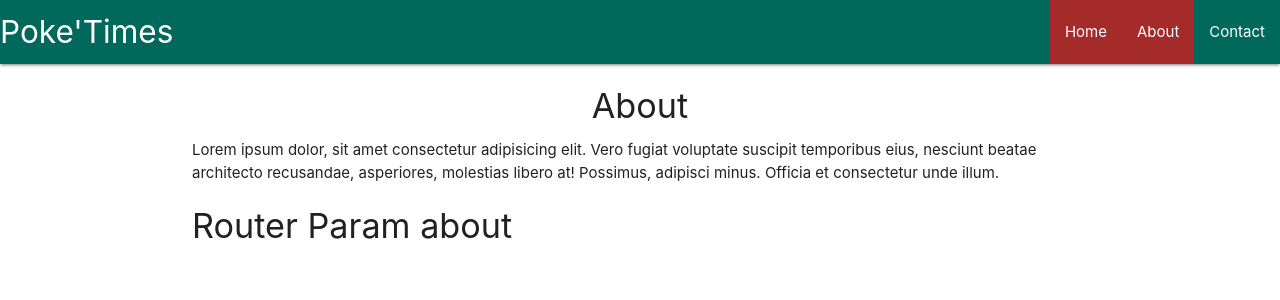
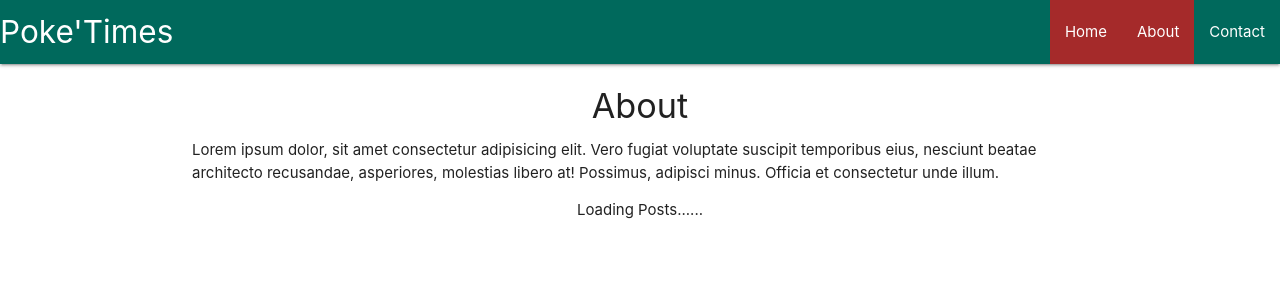
Before and after one commit to reanzi/react-refresher, a React (Create React App) app in the folder refresher/: page /about in a window 1280 px wide. Shown: the top 300 px of the page. Built offline with nearby package versions, Linux system fonts and the light colour scheme; no server answers.

Commit message:
Using params to direct user to the post

```diff
--- a/refresher/src/components/Home.js
+++ b/refresher/src/components/Home.js
@@ -1,4 +1,5 @@
 import React, { Component } from "react";
+import { Link } from "react-router-dom";
 import axios from "axios";
 
 class Home extends Component {
@@ -20,7 +21,9 @@ class Home extends Component {
         return (
           <div className="post card" key={post.id}>
             <div className="card-content">
-              <span className="card-title">{post.title}</span>
+              <Link to={"/" + post.id}>
+                <span className="card-title">{post.title}</span>
+              </Link>
               <p>{post.body}</p>
             </div>
           </div>
--- a/refresher/src/components/PostView.js
+++ b/refresher/src/components/PostView.js
@@ -1,22 +1,31 @@
 import React, { Component } from "react";
+import Axios from "axios";
 
 export default class PostView extends Component {
   state = {
-    id: null
+    post: null
   };
   componentDidMount() {
     // console.log(this.props);
     let id = this.props.match.params.post_id;
-    this.setState({
-      id
+    Axios.get("https://jsonplaceholder.typicode.com/posts/" + id).then(res => {
+      //   const { post } = res.data;
+      // console.log(res.data);
+      this.setState({
+        post: res.data
+      });
+      console.log(this.state);
     });
-    // console.log(id);
   }
   render() {
-    return (
-      <div className="container">
-        <h4>Router Param {this.state.id}</h4>
+    const post = this.state.post ? (
+      <div className="post">
+        <h4 className="center">{this.state.post.title}</h4>
+        <p> {this.state.post.body} </p>
       </div>
+    ) : (
+      <div className="center">Loading Posts......</div>
     );
+    return <div className="container">{post}</div>;
   }
 }
```
